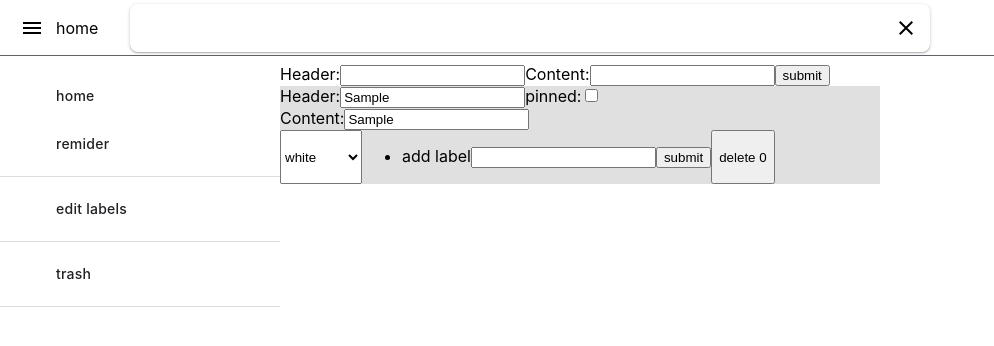
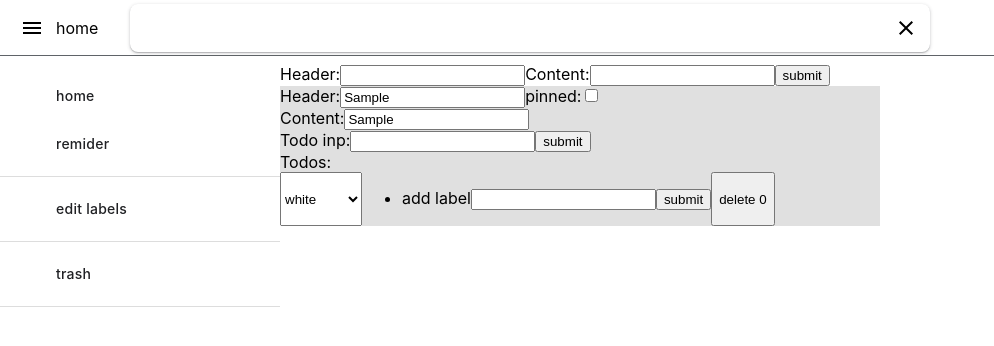
Before and after one commit to SimoTw/keep_front, a React (Create React App) app: page /home in a window 1280 px wide. Both pictures are taken after typing "Sample", "Sample" into the empty fields and a click on the input "submit". Shown: the top 346 px of the page, without its empty margins (0-994 px from the left). Built offline with nearby package versions, Linux system fonts and the light colour scheme.

Commit message:
add todo

```diff
--- a/src/components/Card.js
+++ b/src/components/Card.js
@@ -3,17 +3,26 @@ import cx from "classnames";
 import styles from "./Card.module.css";
 import makeColorClassNames from "helpers/makeMapPropToColors";
 import colorNames from "types/colorNames";
+import useTodo from "reducers/useTodo";
 
+// const todos = [
+//   { id: 0, text: "hello", checked: false },
+//   { id: 1, text: "hello", checked: false },
+//   { id: 0, text: "hello", checked: true }
+// ];
 export default function Card({
   id,
   header,
   content,
+  todos: initTodos,
   backgroundColor,
   cardHandlers,
   pinned,
   labels,
   labelHandlers
 }) {
+  const [todoInp, setTodoInp] = useState("");
+  const [todos, todoHandlers] = useTodo(initTodos);
   const makeOnChange = field => e => {
     cardHandlers.onChange({
       id,
@@ -51,6 +60,52 @@ export default function Card({
       <div className={styles.content}>
         Content:
         <input type="text" onChange={makeOnChange("content")} value={content} />
+      </div>
+      <div className={styles.content}>
+        <form
+          onSubmit={e => {
+            e.preventDefault();
+            todoHandlers.add({ text: todoInp });
+            cardHandlers.onChange({
+              id,
+              field: "todos",
+              payload: todos
+            });
+            setTodoInp("");
+            console.log("todos", todos);
+          }}
+        >
+          <label>
+            Todo inp:
+            <input
+              type="text"
+              value={todoInp}
+              onChange={e => setTodoInp(e.target.value)}
+            />
+          </label>
+          <input type="submit" value="submit" />
+        </form>
+        Todos:
+        {todos.map(({ id, text, checked }) => (
+          <div key={id}>
+            <label>
+              <input
+                type="checkbox"
+                key={id}
+                checked={checked}
+                onChange={() => {
+                  todoHandlers.toggle({ id });
+                  cardHandlers.onChange({
+                    id,
+                    field: "todos",
+                    payload: todos
+                  });
+                }}
+              />
+              {text}
+            </label>
+          </div>
+        ))}
       </div>
       <div className={styles.footer}>
         <select
--- a/src/reducers/useCards.js
+++ b/src/reducers/useCards.js
@@ -18,6 +18,7 @@ const makeCard = ({
   header = "",
   content = "",
   backgroundColor = "white",
+  todos = [],
   tags = [],
   pinned = false
 }) => ({
@@ -26,6 +27,7 @@ const makeCard = ({
   content,
   backgroundColor,
   tags,
+  todos,
   pinned
 });
 
--- /dev/null
+++ b/src/reducers/useTodo.js
@@ -0,0 +1,45 @@
+import { useReducer } from "react";
+
+let todoId = 0;
+function makeTodo({ text }) {
+  return {
+    id: todoId++,
+    text,
+    checked: false
+  };
+}
+
+const todoReducer = (state, action) => {
+  switch (action.type) {
+    case "add": {
+      const { text } = action;
+      return [...state, makeTodo({ text })];
+    }
+    case "remove": {
+      const { id } = action;
+      return state.filter(todo => todo.id !== id);
+    }
+    case "toggle": {
+      const { id } = action;
+      return state.map(todo =>
+        todo.id === id ? { ...todo, checked: !todo.checked } : todo
+      );
+    }
+    default:
+      throw new Error(`Unhandlable type ${action.type}`);
+  }
+};
+
+todoReducer.types = {
+  add: "add",
+  remove: "remove",
+  toggle: "toggle"
+};
+
+export default function useTodo(initState = []) {
+  const [state, dispatch] = useReducer(todoReducer, initState);
+  const add = ({ text }) => dispatch({ type: todoReducer.types.add, text });
+  const remove = ({ id }) => dispatch({ type: todoReducer.types.remove, id });
+  const toggle = ({ id }) => dispatch({ type: todoReducer.types.toggle, id });
+  return [state, { add, remove, toggle }];
+}
```
